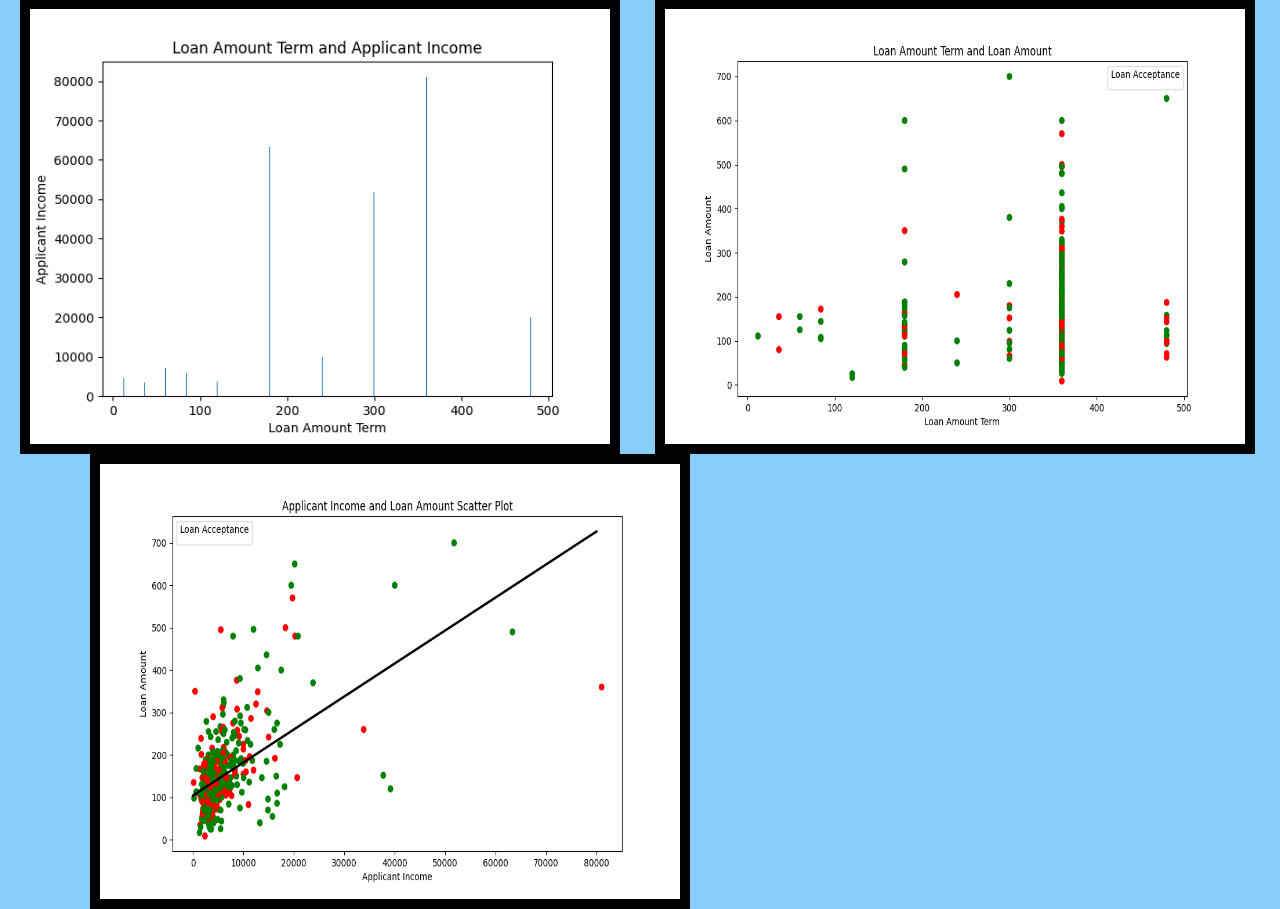
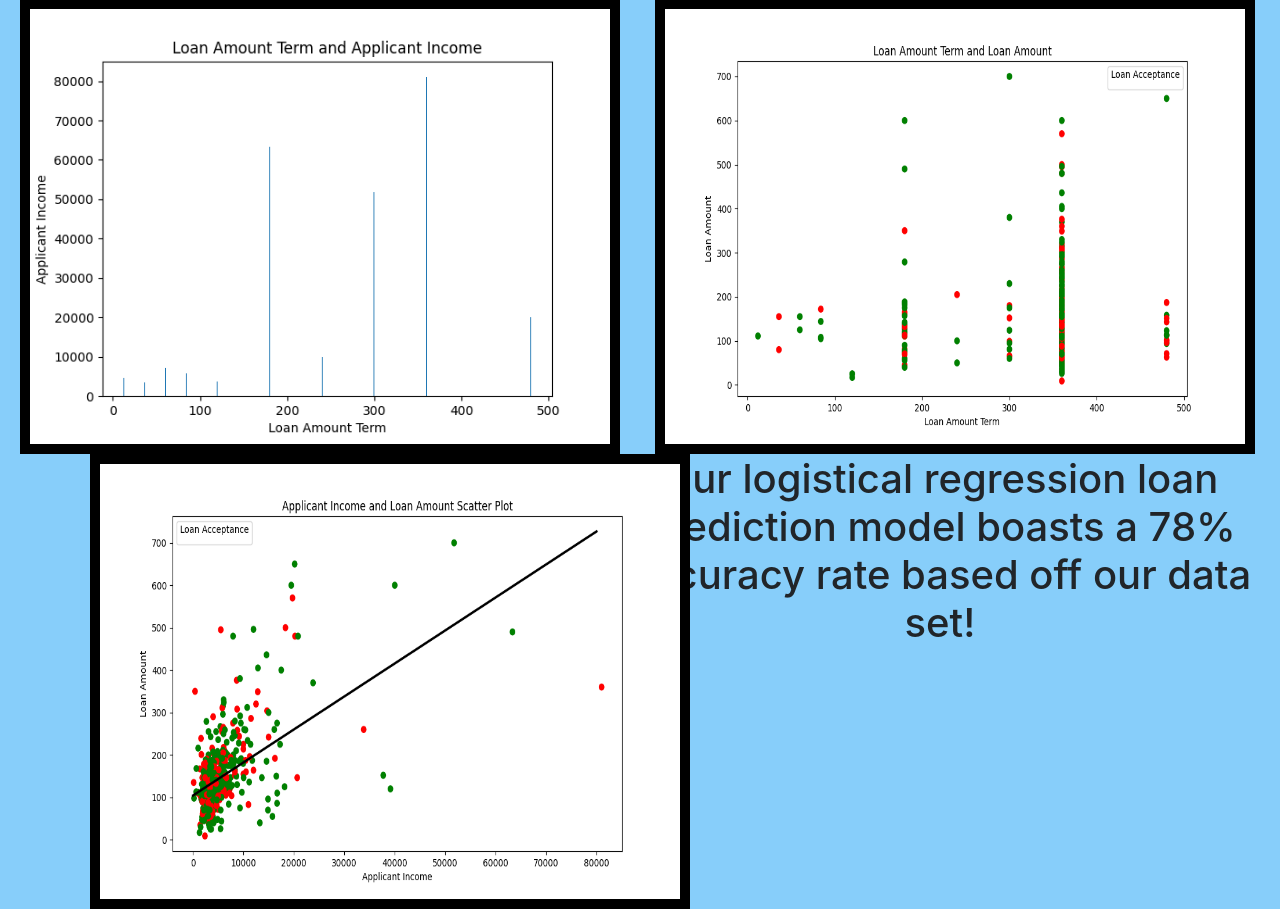
Before and after one commit to CassandraBeauchamp/PythonFlaskLoanPrediction, a Flask app: page /Statistics in a window 1280 px wide. Shown: the part 230-1139 px from the top of the page. Run offline with Flask 3, Linux system fonts and the light colour scheme; some libraries are stand-ins or nearby versions.

Commit message:
Added accuracy rating

```diff
--- a/antonLending/templates/Statistics.html
+++ b/antonLending/templates/Statistics.html
@@ -69,6 +69,8 @@ width = "600"
 height = "455"
 style="translate: 90px; border-width: 10px; border-color: black; border-style: solid; float:left"
 >
+<br> <br>  <br>  <br>  <br>  <br>  <br>  <br>  <br>  <br>  <br> <br>  <br>  <br>  <br>  <br> <br>  <br> <br>
+<h1 style="text-align: center;"> Our logistical regression loan prediction model boasts a 78% accuracy rate based off our data set!</h1>
 
 </body>
 </html>
```
